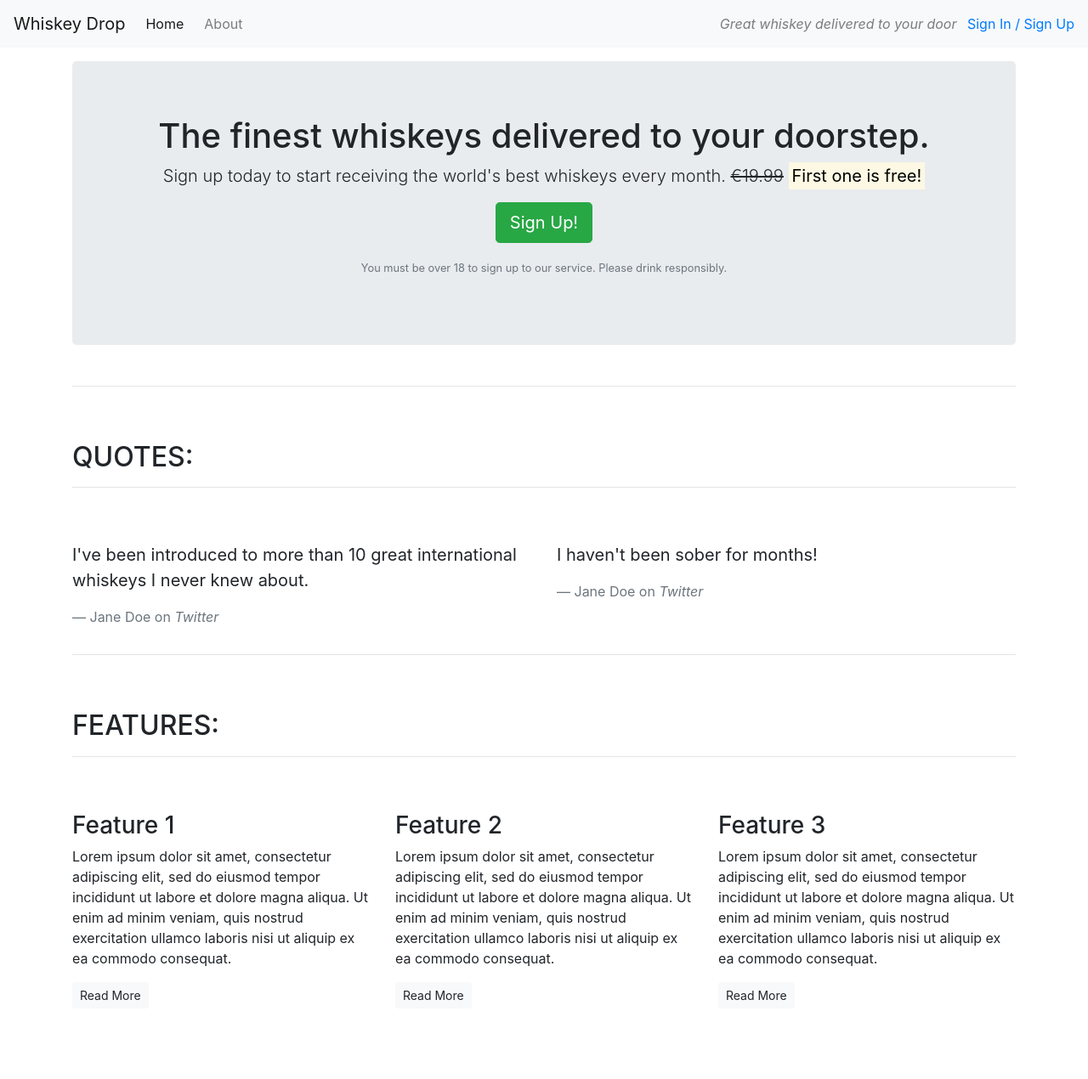
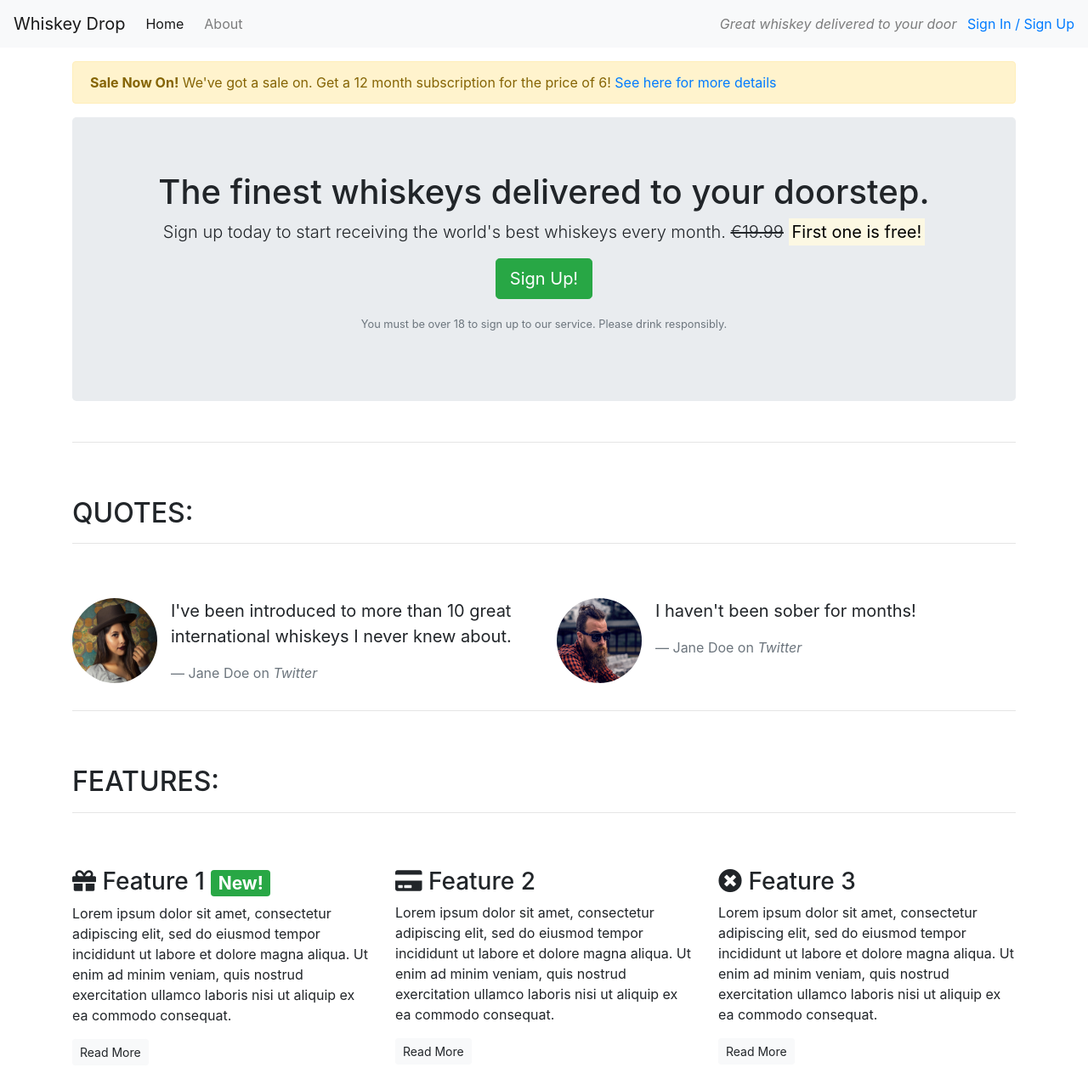
Before and after one commit to colinshaw1/bootstrap, a plain HTML site: page index.html in a window 1280 px wide. Shown: the whole page at 85% size. Before the commit the page ends 1203 px from the top, so only its background shows below. Drawn offline with nearby package versions, Linux system fonts and the light colour scheme.

Commit message:
Add images and alert

```diff
--- a/index.html
+++ b/index.html
@@ -6,6 +6,8 @@
     <meta name="viewport" content="width=device-width, initial-scale=1.0">
     <title>Whiskey Drop | Taste a new whiskey every month</title>
     <link rel="stylesheet" href="https://maxcdn.bootstrapcdn.com/bootstrap/4.1.3/css/bootstrap.min.css">
+    <link rel="stylesheet" href="https://use.fontawesome.com/releases/v5.6.1/css/all.css"
+        integrity="sha384-gfdkjb5BdAXd+lj+gudLWI+BXq4IuLW5IT+brZEZsLFm++aCMlF1V92rMkPaX4PP" crossorigin="anonymous">
 </head>
 
 <body>
@@ -26,6 +28,14 @@
         <!--</div>-->
     </nav>
     <article class="container mt-3">
+        <div class="row d-none d-sm-block">
+            <div class="col-12">
+                <div class="alert alert-warning">
+                    <strong>Sale Now On!</strong> We've got a sale on. Get a 12 month subscription for the price of 6!
+                    <a href="">See here for more details</a>
+                </div>
+            </div>
+        </div>
         <!-- Callout -->
         <div class="row">
             <div class="col-12">
@@ -53,16 +63,33 @@
             </div>
             <div class="row">
                 <div class="col-12 col-md-6">
-                    <blockquote class="blockquote">
-                        <p>I've been introduced to more than 10 great international whiskeys I never knew about.</p>
-                        <footer class="blockquote-footer">Jane Doe on <cite title="Twitter">Twitter</cite></footer>
-                    </blockquote>
+                    <div class="media">
+                        <div class="d-none d-sm-block">
+                            <img src="images/girl-image.png" class="rounded-circle mr-3" height=100 width=100>
+                        </div>
+                        <div class="media-body">
+                            <blockquote class="blockquote">
+                                <p>I've been introduced to more than 10 great international whiskeys I never knew about.
+                                </p>
+                                <footer class="blockquote-footer">Jane Doe on <cite title="Twitter">Twitter</cite>
+                                </footer>
+                            </blockquote>
+                        </div>
+                    </div>
                 </div>
                 <div class="col-12 col-md-6">
-                    <blockquote class="blockquote">
-                        <p>I haven't been sober for months!</p>
-                        <footer class="blockquote-footer">Jane Doe on <cite title="Twitter">Twitter</cite></footer>
-                    </blockquote>
+                    <div class="media">
+                        <div class="d-none d-sm-block">
+                            <img src="images/guy-image.png" class="rounded-circle mr-3" height=100 width=100>
+                        </div>
+                        <div class="media-body">
+                            <blockquote class="blockquote">
+                                <p>I haven't been sober for months!</p>
+                                <footer class="blockquote-footer">Jane Doe on <cite title="Twitter">Twitter</cite>
+                                </footer>
+                            </blockquote>
+                        </div>
+                    </div>
                 </div>
             </div>
         </section>
@@ -79,7 +106,8 @@
             <div class="row">
                 <div class="col-12 col-md-6 col-lg-4">
                     <div class="feature">
-                        <h3>Feature 1</h3>
+                        <h3><i class="fas fa-gift d-none d-sm-inline"></i> Feature 1 <span
+                                class="badge badge-success">New!</span></h3>
                         <p>Lorem ipsum dolor sit amet, consectetur adipiscing elit, sed do eiusmod tempor incididunt ut
                             labore et dolore magna aliqua. Ut enim ad minim veniam, quis nostrud exercitation ullamco
                             laboris nisi ut aliquip ex ea commodo consequat.</p>
@@ -88,7 +116,7 @@
                 </div>
                 <div class="col-12 col-md-6 col-lg-4">
                     <div class="feature">
-                        <h3>Feature 2</h3>
+                        <h3><i class="fas fa-credit-card d-none d-sm-inline"></i> Feature 2</h3>
                         <p>Lorem ipsum dolor sit amet, consectetur adipiscing elit, sed do eiusmod tempor incididunt ut
                             labore et dolore magna aliqua. Ut enim ad minim veniam, quis nostrud exercitation ullamco
                             laboris nisi ut aliquip ex ea commodo consequat.</p>
@@ -97,7 +125,7 @@
                 </div>
                 <div class="col-12 d-md-none d-lg-block col-lg-4">
                     <div class="feature">
-                        <h3>Feature 3</h3>
+                        <h3><i class="fas fa-times-circle d-none d-sm-inline"></i> Feature 3</h3>
                         <p>Lorem ipsum dolor sit amet, consectetur adipiscing elit, sed do eiusmod tempor incididunt ut
                             labore et dolore magna aliqua. Ut enim ad minim veniam, quis nostrud exercitation ullamco
                             laboris nisi ut aliquip ex ea commodo consequat.</p>
```
Also changed, not shown: images/girl-image.png (added), images/guy-image.png (added).
